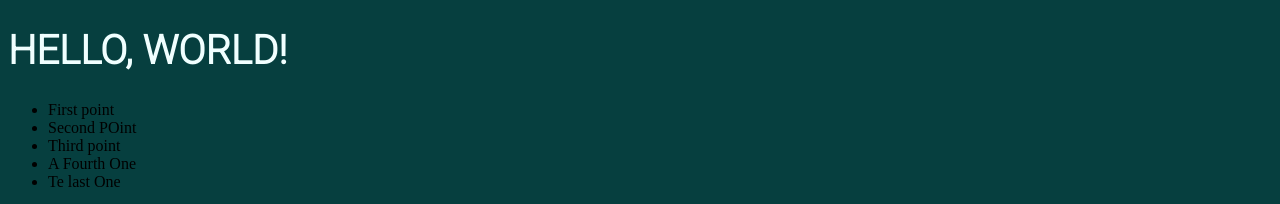
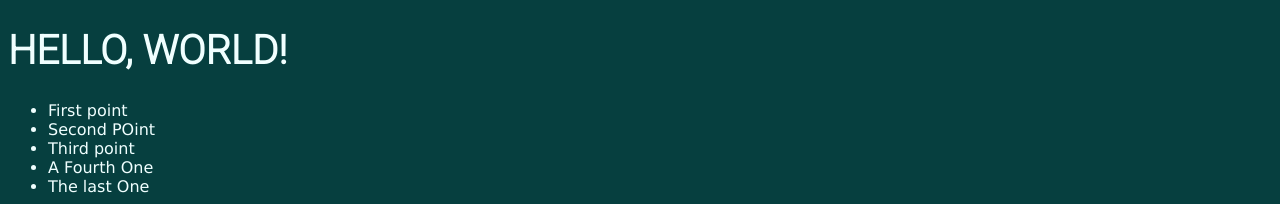
Before and after one commit to mitsinjou/SAYNA-BASICWEB-PROJET1, a plain HTML site: page index.html in a window 1280 px wide. Shown: the top 204 px of the page. Drawn offline with Linux system fonts and the light colour scheme.

Commit message:
yes commit

```diff
--- a/index.html
+++ b/index.html
@@ -17,7 +17,7 @@
         <li>Second POint</li>
         <li>Third point</li>
         <li>A Fourth One</li>
-        <li>Te last One</li>
+        <li>The last One</li>
     </ul>
     <p>Lorem ipsum dolor sit amet consectetur adipisicing elit. Recusandae hic, deserunt sapiente quas tenetur id nemo, dignissimos debitis, vero minus nulla nihil dolores illo laborum voluptate nobis necessitatibus aspernatur voluptatum.</p>
     <img id="fire" src="images/Firefox_logo,_2019.svg" alt="the mozilla firefox logo">
--- a/styles/style.css
+++ b/styles/style.css
@@ -1,14 +1,14 @@
 body{
     background-color: rgb(6, 63, 63) ;
 }
-h1,p{
+li,h1,p{
     color: azure;
 }
 h1{
     font-family: 'Roboto', sans-serif ;
     font-size: 40px;
 }
-p{
+p,li{
     font-family: 'Lucida Sans', 'Lucida Sans Regular', 'Lucida Grande', 'Lucida Sans Unicode', Geneva, Verdana, sans-serif;
     font-size: medium;
 }
```
